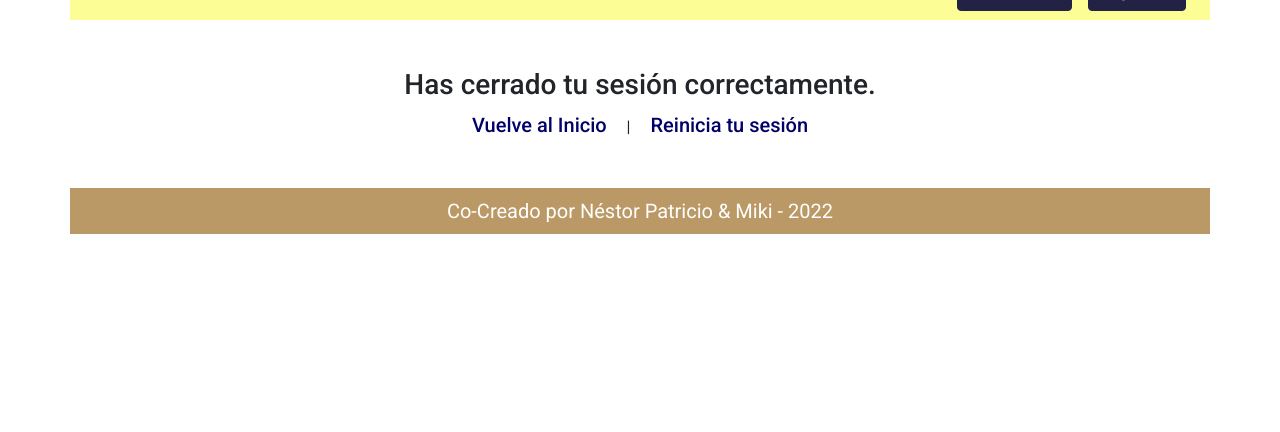
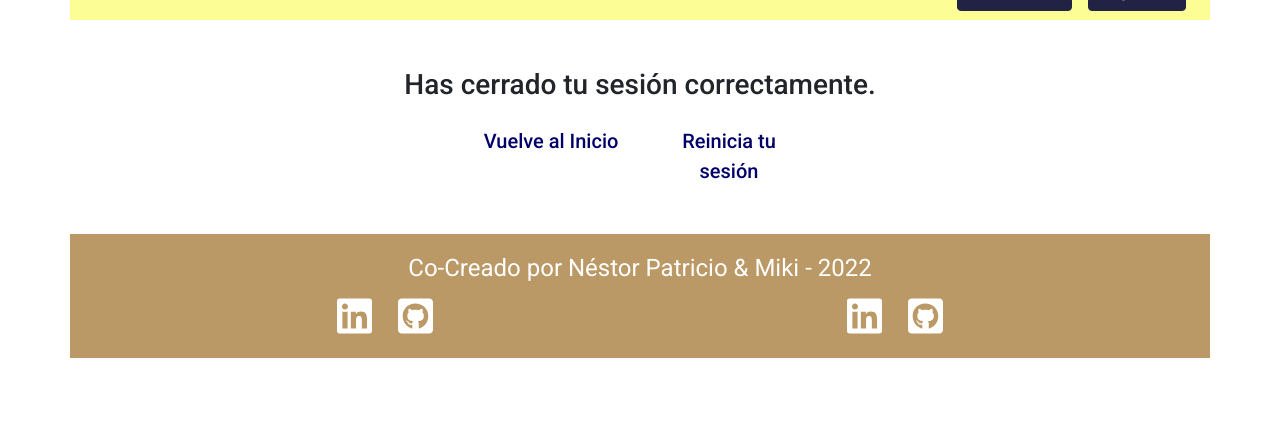
Before and after one commit to NestorPatricio/OnlyFlans, a Django app: page /web/accounts/logout in a window 1280 px wide. Shown: the part 368-800 px from the top of the page. Run offline with Django 3.2, Linux system fonts and the light colour scheme.

Commit message:
Link to my local JS script and some minor adjustments to HTML.

```diff
--- a/onlyflans/web/static/web/css/style.css
+++ b/onlyflans/web/static/web/css/style.css
@@ -1,5 +1,6 @@
 body {
     font-family: 'Roboto', sans-serif;
+    text-decoration: none;
 }
 
 header {
@@ -77,4 +78,10 @@ nav {
 footer {
     background-color: #BB9966;
     color: #FFFFFF;
+    text-decoration: none;
 }
+
+.footer-ico {
+    text-decoration: none;
+    color: #FFFFFF;
+}
--- /dev/null
+++ b/onlyflans/web/static/web/js/script.js
@@ -0,0 +1,9 @@
+$(document).ready(function(){
+
+    var tooltipTriggerList = [].slice.call(document.querySelectorAll('[data-bs-toggle="tooltip"]'))
+
+    var tooltipList = tooltipTriggerList.map(function (tooltipTriggerEl) {
+    return new bootstrap.Tooltip(tooltipTriggerEl)
+    })
+
+});
--- a/onlyflans/web/templates/web/base.html
+++ b/onlyflans/web/templates/web/base.html
@@ -27,7 +27,7 @@
     <link rel="stylesheet" href="{% static './web/css/style.css' %}">
     <!--Etiquetas para el title de la pestaña y el favicon.-->
     <title>Bienvenido a OnlyFlans</title>
-    <link rel="shortcut icon" type="#" href="#">
+    <link rel="shortcut icon" type="#" href="{% static './web/img/favicon-black.png' %}">
     <!--<meta> informativos para que tu página sea fácil de encontrar por los buscadores.-->
     <meta name="author" content="#">
     <meta name="description" content="#">
@@ -55,6 +55,9 @@
     {% include 'web/footer.html' %}
     {% endblock %}
 
+    <!--Link para habilitar el script JS de JQuery 3.6.0, completo y minificado-->
+    <script src="https://code.jquery.com/jquery-3.6.0.min.js"
+        integrity="sha256-/xUj+3OJU5yExlq6GSYGSHk7tPXikynS7ogEvDej/m4=" crossorigin="anonymous"></script>
     <!--Link para habilitar el script JS de Bootstrap v5.1.3, minificado y con Popper, por CDN.-->
     <script src="https://cdn.jsdelivr.net/npm/bootstrap@5.1.3/dist/js/bootstrap.bundle.min.js"
         integrity="sha384-ka7Sk0Gln4gmtz2MlQnikT1wXgYsOg+OMhuP+IlRH9sENBO0LRn5q+8nbTov4+1p"
@@ -63,6 +66,8 @@
     <script defer src="https://use.fontawesome.com/releases/v6.0.0/js/all.js"
         integrity="sha384-l+HksIGR+lyuyBo1+1zCBSRt6v4yklWu7RbG0Cv+jDLDD9WFcEIwZLHioVB4Wkau"
         crossorigin="anonymous"></script>
+    <!--Link para referenciar el script JS local-->
+    <script src="{% static './web/js/script.js' %}"></script>
 
 </body>
 
--- a/onlyflans/web/templates/web/footer.html
+++ b/onlyflans/web/templates/web/footer.html
@@ -1,5 +1,31 @@
 <footer class="container py-2">
-    <div class="text-center">
-        <p class="fs-5 my-auto">Co-Creado por Néstor Patricio & Miki - 2022</p>
+    <div class="text-center py-2">
+        <p class="fs-4 my-auto">Co-Creado por Néstor Patricio & Miki - 2022</p>
+    </div>
+    <div class="row mx-2 mx-md-4 mx-xl-5 pb-2">
+        <div class="d-inline-block col-6 mx-auto text-center display-6">
+            <a href="https://www.linkedin.com/in/nestor-patricio-rojas-rios/"
+                target="_blank" class="footer-ico mx-2" data-bs-toggle="tooltip"
+                data-bs-placement="left" title="Néstor Patricio's LinkedIn">
+                <i class="fa-brands fa-linkedin footer-ico"></i>
+            </a>
+            <a href="https://github.com/NestorPatricio"
+                target="_blank" class="footer-ico mx-2" data-bs-toggle="tooltip"
+                data-bs-placement="right" title="Néstor Patricio's GitHub">
+                <i class="fa-brands fa-github-square footer-ico"></i>
+            </a>
+        </div>
+        <div class="col-6 mx-auto text-center display-6">
+            <a href="https://www.linkedin.com/in/nicole-elizabeth-manzo-salas-1b3233158/"
+                target="_blank" class="footer-ico mx-2" data-bs-toggle="tooltip"
+                data-bs-placement="left" title="Miki's LinkedIn">
+                <i class="fa-brands fa-linkedin footer-ico"></i>
+            </a>
+            <a href="https://github.com/AoiMiki"
+                target="_blank" class="footer-ico mx-2" data-bs-toggle="tooltip"
+                data-bs-placement="right" title="Miki's GitHub">
+                <i class="fa-brands fa-github-square footer-ico"></i>
+            </a>
+        </div>
     </div>
 </footer>
--- a/onlyflans/web/templates/web/navbar.html
+++ b/onlyflans/web/templates/web/navbar.html
@@ -26,7 +26,7 @@
             {% if not user.is_authenticated %}
                 <a role="button" class="btn boton-sesion ms-auto" href="{% url 'web:login' %}">Inicia sesión</a>
                 <a role="button" class="btn boton-sesion ms-3" href="{% url 'web:regístrate' %}">Regístrate</a>
-                {% else %}
+            {% else %}
                 <a role="button" class="btn boton-sesion ms-auto" href="{% url 'web:logout' %}">Cierra sesión</a>
             {% endif %}
             </div>
--- a/onlyflans/web/templates/web/register.html
+++ b/onlyflans/web/templates/web/register.html
@@ -22,5 +22,6 @@
         </div>
 
     </div>
+</div>
 
 {% endblock 'contenido' %}
--- a/onlyflans/web/templates/web/registration/logged_out.html
+++ b/onlyflans/web/templates/web/registration/logged_out.html
@@ -3,7 +3,9 @@
 {% block 'contenido' %}
 <div class="container p-5 text-center">
     <h3>Has cerrado tu sesión correctamente.</h3>
-    <a class="fs-5 logout mx-3" href="{% url 'web:índice' %}">Vuelve al Inicio</a> |
-    <a class="fs-5 logout mx-3" href="{% url 'web:login' %}">Reinicia tu sesión</a>
+    <div class="row mt-4 text-center">
+        <a class="fs-5 logout col-12 col-md-2 ms-auto" href="{% url 'web:índice' %}">Vuelve al Inicio</a>
+        <a class="fs-5 logout col-12 col-md-2 me-auto" href="{% url 'web:login' %}">Reinicia tu sesión</a>
+    </div>
 </div>
 {% endblock 'contenido' %}
```
Also changed, not shown: onlyflans/web/static/web/img/favicon-black.png (added), onlyflans/web/static/web/img/favicon-white.png (added).
